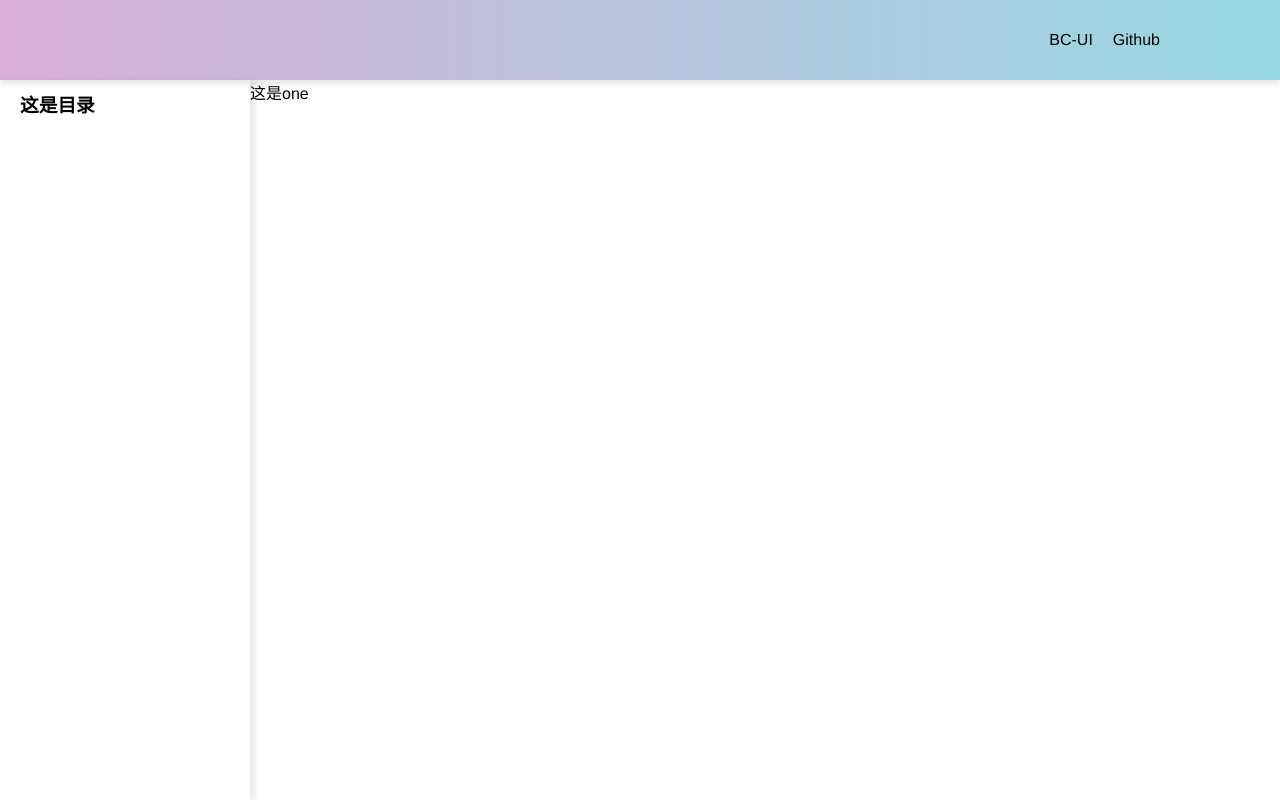
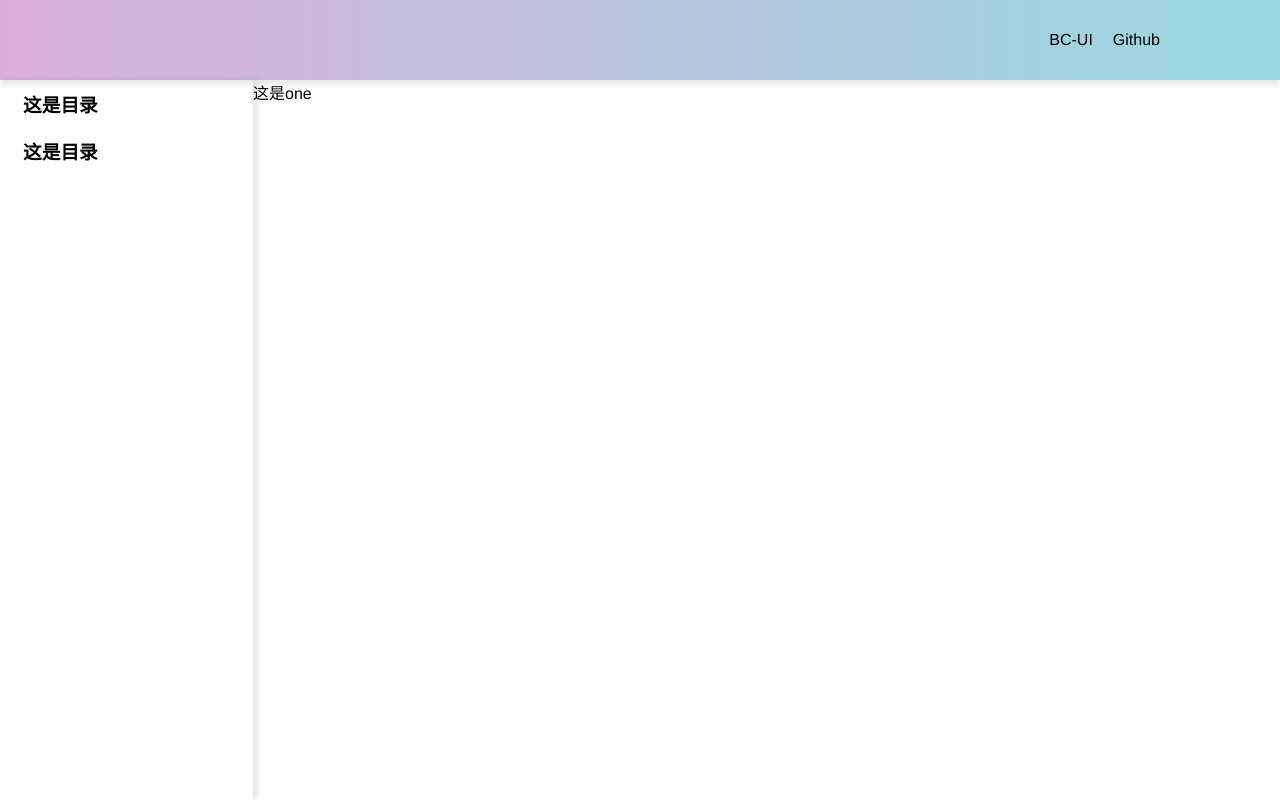
Before and after one commit to bc-baicha/bc-blog, a Vue app: page /#/doc/one in a window 1280 px wide. Built offline with nearby package versions, Linux system fonts and the light colour scheme.

Commit message:
fix:添加动画效果

```diff
--- a/src/components/Directory.vue
+++ b/src/components/Directory.vue
@@ -1,7 +1,7 @@
 <template>
   <aside v-if="list?.name" class="dir-aside">
     <h3 @click="onShowList">{{ list.name }}</h3>
-    <div v-if="show" class="dir-wrap">
+    <div :class="show ? 'show-dir-wrap' : 'hid-dir-wrap'" ref="heightContent">
       <div v-for="(item, i) in list.data" :key="i">
         <router-link :to="item.path">{{ item.name }}</router-link>
       </div>
@@ -17,14 +17,22 @@ export default {
       default: {},
     },
   },
-  setup() {
+  setup(props) {
+    const { list } = props;
     const show = ref(false);
+    const heightContent = ref<HTMLDivElement>(null);
     const onShowList = () => {
       show.value = !show.value;
+      if (show.value) {
+        heightContent.value.style.height = list.data.length * 58 + "px";
+      } else {
+        heightContent.value.style.height = 0 + "px";
+      }
     };
     return {
       show,
       onShowList,
+      heightContent,
     };
   },
 };
@@ -32,15 +40,20 @@ export default {
 <style lang="less" scoped>
 .dir-aside {
   width: 250px;
-  height: calc(100vh - 80px);
-  box-shadow: 5px 0px 5px rgba(#333, 0.1);
   h3 {
     margin: 10px 0px;
     padding-left: 20px;
     cursor: pointer;
   }
-  .dir-wrap {
+  .show-dir-wrap {
     width: 100%;
+  }
+  .hid-dir-wrap {
+    width: 100%;
+    height: 0px;
+    transition: all 0.25s;
+    overflow: hidden;
+  }
   a {
     position: relative;
     display: inline-block;
@@ -74,7 +87,7 @@ export default {
     }
   }
 }
-}
+
 @keyframes bdrolate {
   0% {
     transform: rotateX(180deg);
--- a/src/components/Menu.vue
+++ b/src/components/Menu.vue
@@ -1,5 +1,8 @@
 <template>
-  <Directory :list="showList.one" />
+  <div class="menu_wrap">
+    <Directory :list="showList.one" />
+    <Directory :list="showList.two" />
+  </div>
 </template>
 <script lang="ts">
 import { reactive } from "vue";
@@ -12,6 +15,7 @@ export default {
     const showList = reactive({
       one: {
         name: "这是目录",
+        show: false,
         data: [
           {
             name: "第一第一",
@@ -23,6 +27,16 @@ export default {
           },
         ],
       },
+      two: {
+        name: "这是目录",
+        show: false,
+        data: [
+          {
+            name: "第一第一",
+            path: "/doc/three",
+          },
+        ],
+      },
     });
 
     return {
@@ -31,4 +45,30 @@ export default {
   },
 };
 </script>
-<style lang="less" scoped></style>
+<style lang="less" scoped>
+.menu_wrap {
+  height: calc(100vh - 80px);
+  box-shadow: 5px 0px 5px rgba(#333, 0.1);
+  overflow: scroll;
+  padding-left: 3px;
+  &::-webkit-scrollbar {
+    width: 2px;
+    background: white;
+  }
+  &::-webkit-scrollbar-corner, /* 滚动条角落 */
+&::-webkit-scrollbar-thumb,
+&::-webkit-scrollbar-track {
+    border-radius: 2px;
+  }
+  &::-webkit-scrollbar-corner,
+  &::-webkit-scrollbar-track {
+    /* 滚动条轨道 */
+    background-color: #fff;
+    // box-shadow: inset 0 0 1px rgba(180, 160, 120, 0.5);
+  }
+  &::-webkit-scrollbar-thumb {
+    /* 滚动条手柄 */
+    background-color: #00adb5;
+  }
+}
+</style>
--- /dev/null
+++ b/src/lib/three.vue
@@ -0,0 +1 @@
+<template>这是three</template>
--- a/src/router.ts
+++ b/src/router.ts
@@ -3,6 +3,7 @@ import Home from './view/Home.vue';
 import Docpage from './view/Docpage.vue';
 import one from './lib/one.vue';
 import two from './lib/two.vue';
+import three from './lib/three.vue';
 
 const history = createWebHashHistory();
 const router = createRouter({
@@ -15,6 +16,7 @@ const router = createRouter({
       children: [
         { path: 'one', component: one },
         { path: 'two', component: two },
+        { path: 'three', component: three },
       ]
     }
   ]
```
Lines whose indentation alone changed are shown as unchanged.
